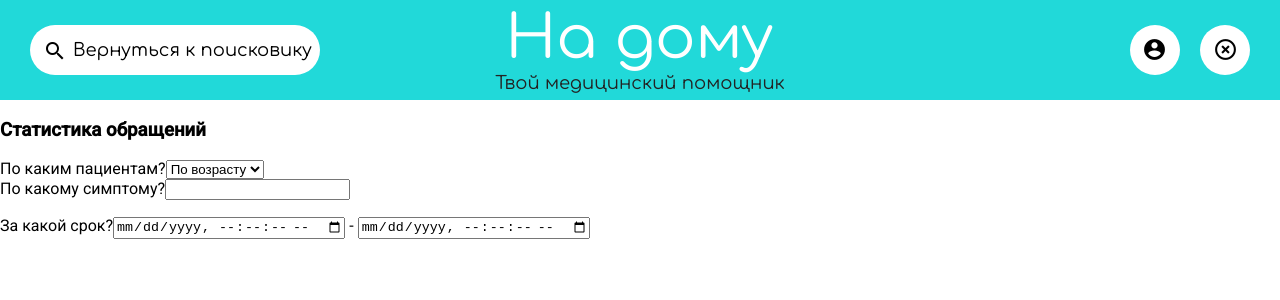
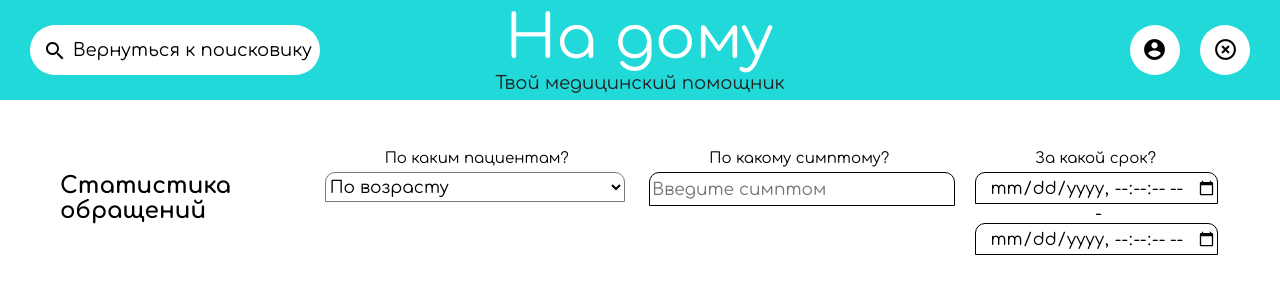
Before and after one commit to moevm/nosql2h24-diseases, an Angular app in the folder frontend/: page /stat in a window 1280 px wide. Shown: the top 300 px of the page. Built offline with nearby package versions, Linux system fonts and the light colour scheme; sample sign-in values are in the browser's storage.

Commit message:
stats_page

```diff
--- a/frontend/src/app/chart/chart.component.less
+++ b/frontend/src/app/chart/chart.component.less
@@ -2,7 +2,11 @@
     margin: 0;
     height: 600px;
     width: 1200px;
+
     canvas{
-        height: auto;
+        height: 1000px;
+        width: 1000px;
+        margin-left: auto;
+        margin-right: auto;
     }
 }
--- a/frontend/src/app/stat/stat.component.html
+++ b/frontend/src/app/stat/stat.component.html
@@ -1,6 +1,10 @@
 <div class="container">
+    <div class="plot">
+        <app-chart [type]="selectedPatient" [symptom]="selectedSymptom" [from]="date_from" [to]="date_to"></app-chart>
+    </div>
+
     <div class="menu">
-        <h3>Статистика обращений</h3>
+        <div><h3>Статистика обращений</h3></div>
 
         <div>
             <label for="patient">По каким пациентам?</label>
@@ -14,9 +18,9 @@
 
         <div>
             <label for="symptom">По какому симптому?</label>
-            <input [ngClass]="{'activate': inputingSymptom}"  [(ngModel)]="inputingSymptom" (input)="OnInputChange($event)" (focus)="OnInputFocus()" (blur)="OnInputBlur()">
+            <input [ngClass]="{'activate': inputingSymptom}"  [(ngModel)]="inputingSymptom" (input)="OnInputChange($event)" (focus)="OnInputFocus()" (blur)="OnInputBlur()" placeholder="Введите симптом">
 
-            <div class="list-container">
+            <div class="list-container" *ngIf="data">
                 <ul class="list">
                     <ng-container *ngFor="let item of data">
                         <li (mousedown)="OnItemMouseDown()" (click)="ChooseTheSympt(item['symptom_name'])">
@@ -29,11 +33,7 @@
 
         <div>
             <label for="date">За какой срок?</label>
-            <input type="datetime-local" step="1" [(ngModel)]="date_from"> - <input type="datetime-local" step="1" [(ngModel)]="date_to">
+            <input type="datetime-local" step="1" [(ngModel)]="date_from"><p>-</p><input type="datetime-local" step="1" [(ngModel)]="date_to">
         </div>
     </div>
-
-    <div class="plot">
-        <app-chart [type]="selectedPatient" [symptom]="selectedSymptom" [from]="date_from" [to]="date_to"></app-chart>
-    </div>
 </div>
--- a/frontend/src/app/stat/stat.component.less
+++ b/frontend/src/app/stat/stat.component.less
@@ -7,7 +7,129 @@
 
 
     .menu {
+        width: 100%;
         flex: 0 0 auto; /* Фиксированная высота */
+        display: flex;
+        flex-direction: row;
+        gap: 20px; /* Расстояние между элементами */
+        margin-top: 50px;
+
+        div{
+              flex: 1;
+              display: flex;
+              flex-direction: column; /* Изменение направления на column */
+
+              h3{
+                margin-left: 60px;
+                font-family: "Comfortaa";
+                font-size: 23px;
+              }
+
+              label{
+                margin-bottom: 5px;
+                font-family: "Comfortaa";
+                font-size: 15px;
+                margin-left: 60px;
+              }
+
+              select{
+                border-radius: 10px 10px 0 0;
+                background-color: #fff;
+                width: 300px;
+                height: 30px;
+                font-family: "Comfortaa";
+                font-size: 17px;
+                outline: none;
+
+              }
+
+              input{
+                width: 300px;
+                background-color: #fff;
+                height: 30px;
+                font-family: "Comfortaa";
+                outline: none;
+                font-size: 17px;
+                border-radius: 10px 10px 0 0;
+                border: 1px solid #000;
+                color: #C0C0C0;
+              }
+
+              .activate{
+                color: #000;
+              }
+
+              input[type="datetime-local"]{
+                width: 240px;
+                color: #000;
+                text-align: center;
+              }
+
+              p{
+                font-family: "Comfortaa";
+                font-size: 17px;
+                margin: 0;
+                margin-left: 120px;
+              }
+
+              .list-container {
+                max-height: 220px; /* Максимальная высота блока */
+                overflow-y: auto; /* Появление ползунка при превышении максимальной высоты */
+                box-sizing: border-box;
+                border-bottom: 1px solid #000;
+                width: 305px;
+                z-index: 10; /* Установите большое значение z-index */
+
+              }
+
+              .list {
+                list-style: none;
+                padding: 0;
+                margin: 0;
+              }
+
+              .list li {
+                height: 30px;
+                padding: 8px 8px 8px 8px;
+                background: #FFFFFF;
+                color: #000000;
+                border-color: #000;
+                border-width: 1px;
+                border-style: solid;
+                font-family: "Comfortaa";
+                font-weight: 400;
+                font-size: 15px;
+                line-height: 1.3;
+                text-align: left;
+
+                &:hover{
+                    background-color: #f0f0f0;
+                }
+              }
+
+              .list li:last-child {
+                border-bottom: none;
+              }
+
+              /* Стилизация ползунка */
+            .list-container::-webkit-scrollbar {
+                width: 12px; /* Ширина ползунка */
+              }
+
+              .list-container::-webkit-scrollbar-track {
+                background: #f1f1f1; /* Цвет фона ползунка */
+              }
+
+              .list-container::-webkit-scrollbar-thumb {
+                background: darken(#21D9D9, 5%); /* Цвет ползунка */
+                border-radius: 6px; /* Скругление ползунка */
+              }
+
+              .list-container::-webkit-scrollbar-thumb:hover {
+                background: #21D9D9; /* Цвет ползунка при наведении */
+              }
+
+        }
     }
 
     .plot {
@@ -19,5 +141,9 @@
         display: flex; /* Устанавливает .plot как flex-контейнер */
         justify-content: center; /* Центрирует содержимое по горизонтали */
         align-items: center; /* Центрирует содержимое по вертикали */
+        position: absolute;
+        top: 55%;
+        left: 50%;
+        transform: translate(-50%, -50%);
     }
 }
```
Also changed, not shown: 1 other file (tests, documents, lock files or other folders).
